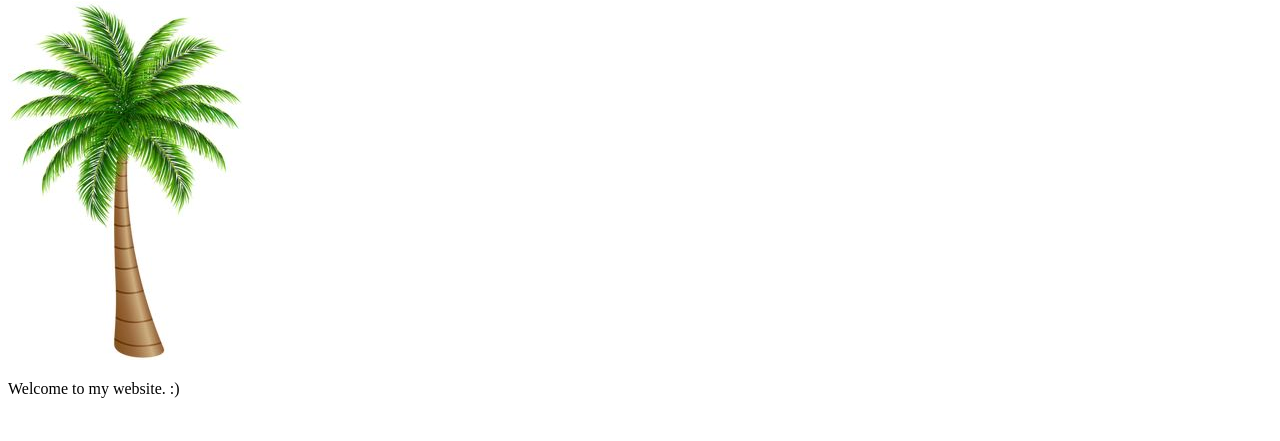
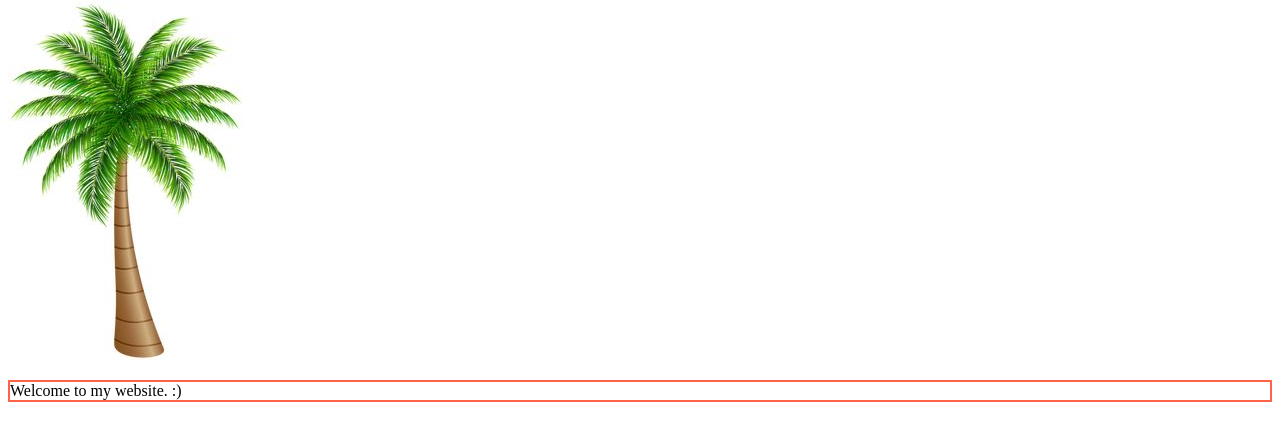
Before and after one commit to imSpewds/First-Project, a plain HTML site: page index.html in a window 1280 px wide. Shown: the part 79-520 px from the top of the page. Drawn offline with Linux system fonts and the light colour scheme.

Commit message:
Update index.html

```diff
--- a/index.html
+++ b/index.html
@@ -6,7 +6,7 @@
   <body> <!-- code for what shows up in the page -->
    <h1 style="color:DodgerBlue;">Hello, World</h1> <!-- main heading. larger numbers like h2 are for sub headings -->
     <img src="tree.jpg" alt="Nice Palm Tree"> <!-- src and alt are attributes. alt will be read to users with impaired vision -->
-    <p> <!-- p tag for paragraphs -->
+    <p style="border:2px solid Tomato;"> <!-- p tag for paragraphs -->
       Welcome to my website. :)
     </p>
   </body>
```
